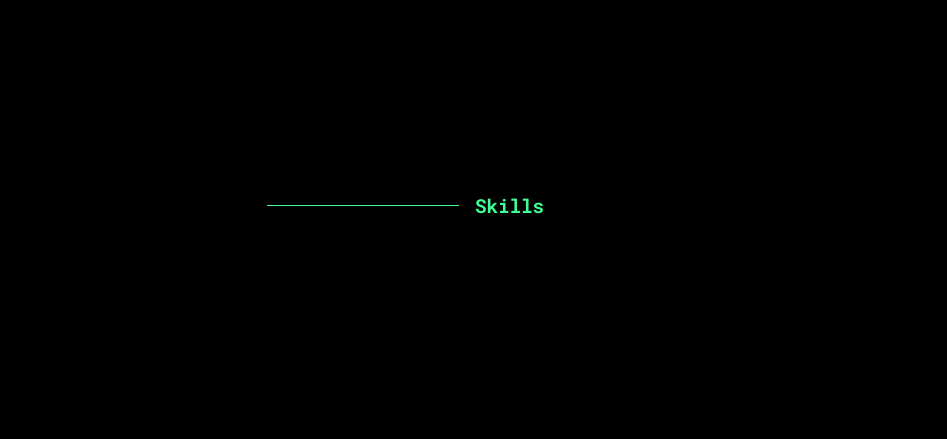
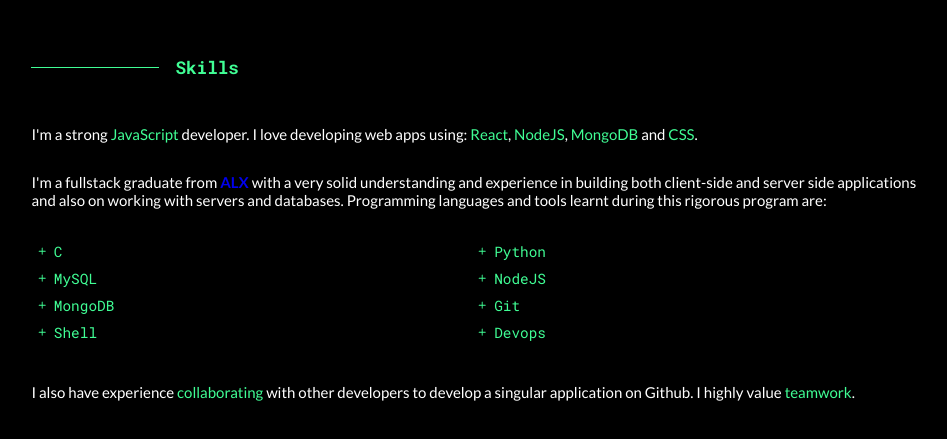
Before and after one commit to 2Kelvin/official-portfolio, a React (Create React App) app: page / in a window 1280 px wide. Shown: the part 947-1386 px from the top of the page, without its empty margins (165-1112 px from the left). Built offline with nearby package versions, Linux system fonts and the light colour scheme.

Commit message:
sketch out skills section

```diff
--- a/src/components/SectionLink/SectionLink.css
+++ b/src/components/SectionLink/SectionLink.css
@@ -6,7 +6,7 @@
 
 .eachSectionLink p {
     color: white;
-    text-transform: uppercase;
+    /* text-transform: uppercase; */
     cursor: pointer;
     font-family: "Roboto Mono", monospace;
     font-size: 0.85rem;
@@ -28,7 +28,7 @@
 }
 
 .eachSectionLink hr {
-    width: 1.7rem;
+    width: 1.5rem;
     margin: 0;
     margin-right: 0.2rem;
     height: 1px;
--- a/src/components/Skills/Skills.css
+++ b/src/components/Skills/Skills.css
@@ -2,4 +2,37 @@
     min-height: 98vh;
     display: grid;
     place-content: center;
+    width: 70%;
+    margin: auto;
 }
+
+.skillsContainer a {
+    text-decoration: none;
+    font-weight: 600;
+    cursor: pointer;
+}
+
+.progLang {
+    color: var(--myGreen);
+}
+
+.skillsContainer .alxList {
+    list-style: none;
+    display: grid;
+    grid-template-columns: repeat(2, 1fr);
+    padding: 0.2rem;
+}
+
+.skillsContainer .alxList li {
+    display: flex;
+    align-items: center;
+    color: var(--myGreen);
+    font-family: "Roboto Mono", monospace;
+    font-size: 0.9rem;
+    margin-bottom: 0.5rem;
+}
+
+.skillsContainer .alxList li .plus {
+    color: var(--myGreen);
+    margin-right: 0.3rem;
+}
--- a/src/components/Skills/Skills.js
+++ b/src/components/Skills/Skills.js
@@ -1,11 +1,35 @@
 import Subheading from '../Subheading/Subheading';
 import './Skills.css';
+import { BsPlus } from "react-icons/bs";
 
 
 export default function Skills() {
     return (
         <section className='skillsContainer'>
             <Subheading subheadingName='Skills' />
+
+            <p>
+                I'm a strong <span className='progLang'>JavaScript</span> developer. I love developing web apps using: <span className='progLang'>React</span>, <span className='progLang'>NodeJS</span>, <span className='progLang'>MongoDB</span> and <span className='progLang'>CSS</span>.
+            </p>
+
+            <p>
+                I'm a fullstack graduate from <a href='https://www.alxafrica.com/' target='blank'>ALX</a> with a very solid understanding and experience in building both client-side and server side applications and also on working with servers and databases. Programming languages and tools learnt during this rigorous program are:
+            </p>
+
+            <ul className='alxList'>
+                <li> <BsPlus className='plus' /> C</li>
+                <li> <BsPlus className='plus' />Python</li>
+                <li> <BsPlus className='plus' />MySQL</li>
+                <li> <BsPlus className='plus' />NodeJS</li>
+                <li> <BsPlus className='plus' />MongoDB</li>
+                <li> <BsPlus className='plus' />Git</li>
+                <li> <BsPlus className='plus' />Shell</li>
+                <li> <BsPlus className='plus' />Devops</li>
+            </ul>
+
+            <p>
+                I also have experience <span className='progLang'>collaborating</span> with other developers to develop a singular application on Github. I highly value <span className='progLang'>teamwork</span>.
+            </p>
         </section>
     );
 }
--- a/src/components/Subheading/Subheading.css
+++ b/src/components/Subheading/Subheading.css
@@ -2,11 +2,12 @@
     display: grid;
     grid-template-columns: repeat(2, 1fr);
     align-items: center;
-    margin-bottom: 3rem;
+    margin-bottom: 1rem;
+    width: fit-content;
 }
 
 .webSubheading hr {
-    width: 12rem;
+    width: 8rem;
     margin: 0;
     margin-right: 1rem;
     height: 1px;
@@ -16,8 +17,7 @@
 
 .webSubheading h2 {
     color: var(--myGreen);
-    /* text-transform: uppercase; */
     cursor: pointer;
     font-family: "Roboto Mono", monospace;
-    font-size: 1.2rem;
+    font-size: 1.1rem;
 }
--- a/src/index.css
+++ b/src/index.css
@@ -4,7 +4,7 @@
   -webkit-font-smoothing: antialiased;
   -moz-osx-font-smoothing: grayscale;
   color: white;
-  font-size: 14px;
+  font-size: 15px;
   background-color: var(--mainBg);
   font-family: "Lato", sans-serif;
 }
```
